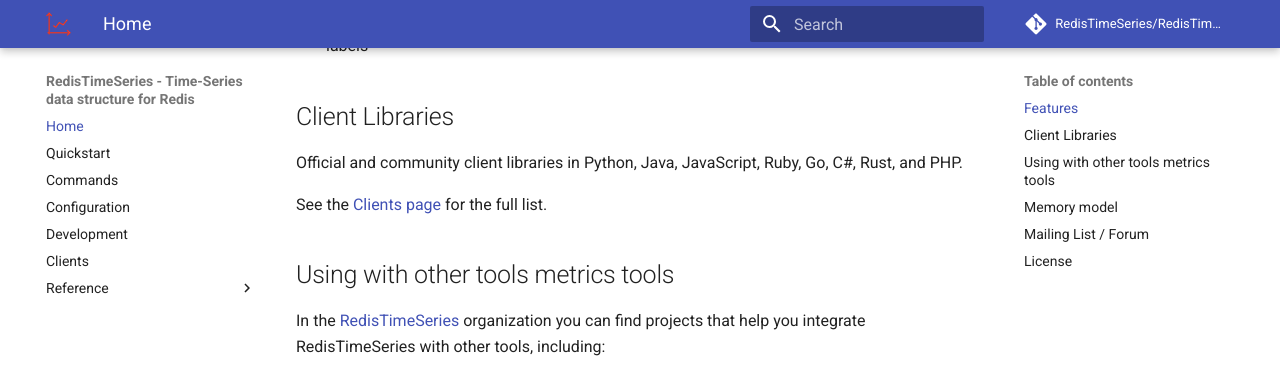
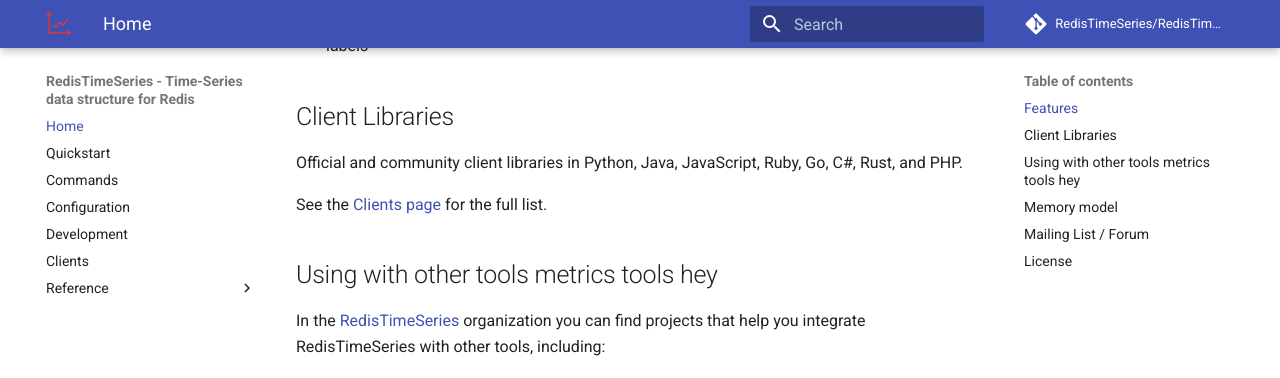
Before and after one commit to RedisTimeSeries/RedisTimeSeries, an MkDocs documentation site: the page built from docs/index.md, in a window 1280 px wide and 900 px high, scrolled down 800 px. Shown: the top 378 px of the window. Built offline with MkDocs 1.6.1 and Material for MkDocs 9.7.7, drawn with Linux system fonts in a browser that asks for light colours; comment, search, counter and statistics services are not loaded.

Commit message:
index.md
hey

```diff
--- a/docs/index.md
+++ b/docs/index.md
@@ -23,7 +23,7 @@
 
 See the [Clients page](clients.md) for the full list.
 
-## Using with other tools metrics tools
+## Using with other tools metrics tools hey
 In the [RedisTimeSeries](https://github.com/RedisTimeSeries) organization you can
 find projects that help you integrate RedisTimeSeries with other tools, including:
 
```
